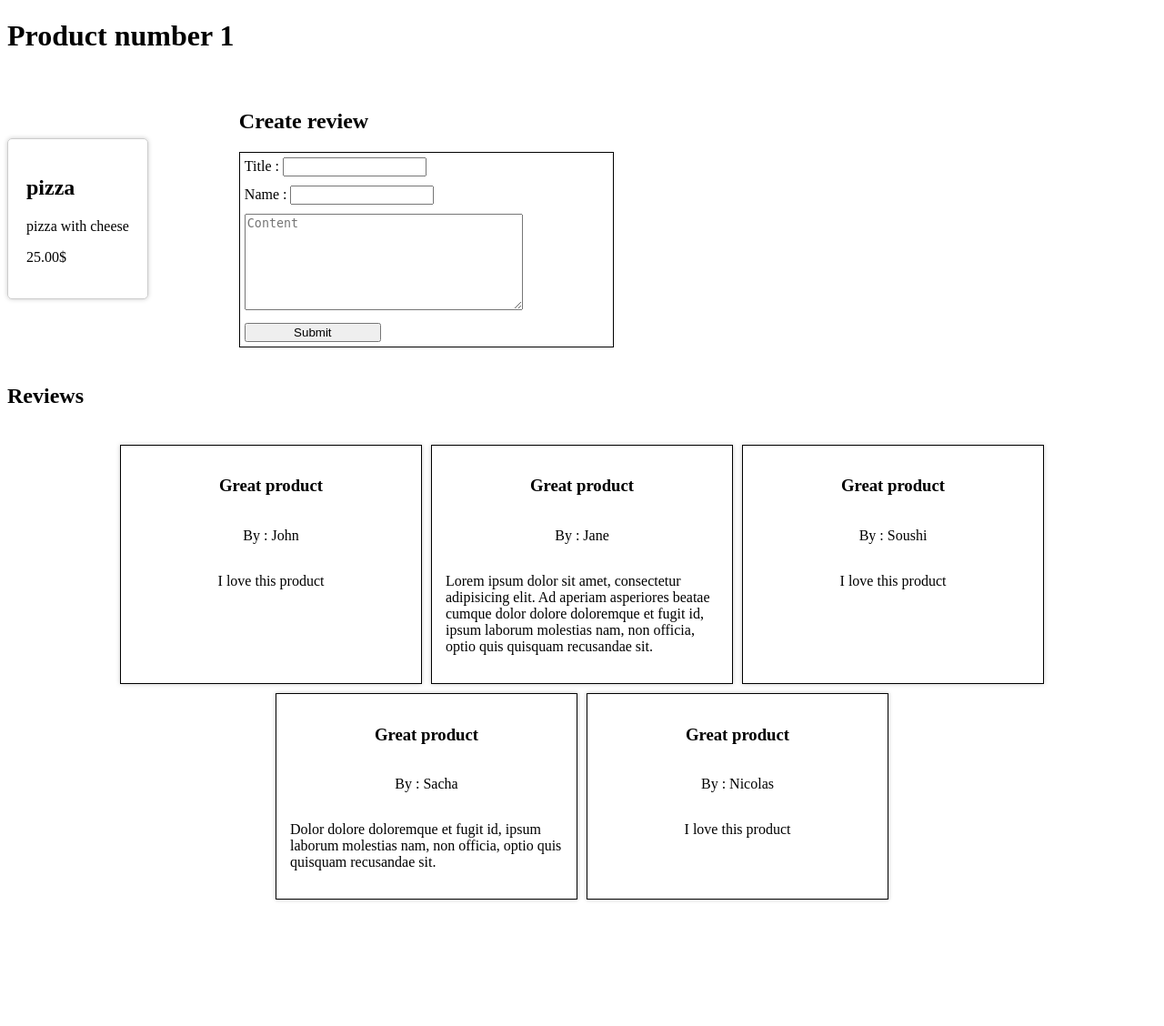
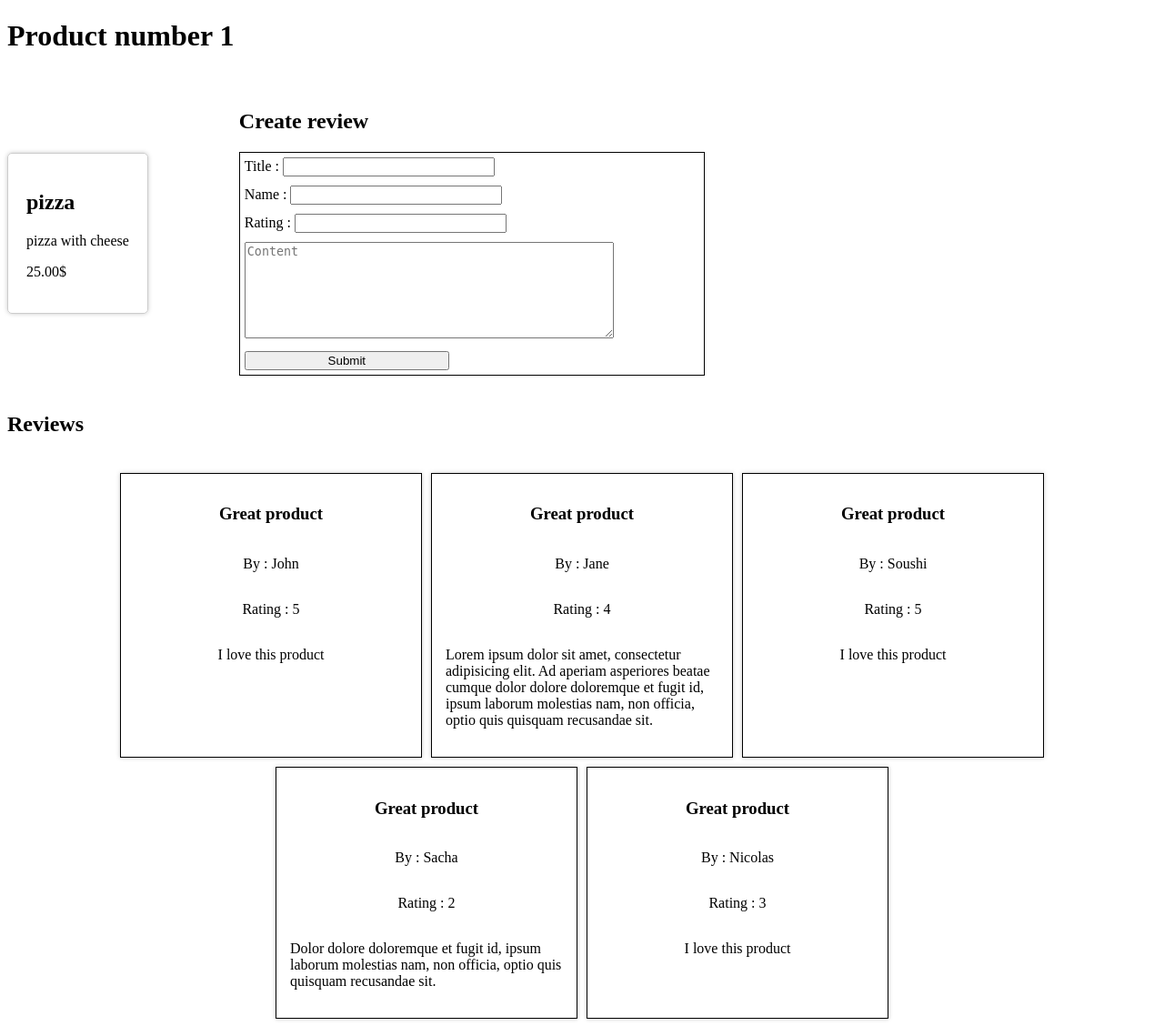
Before and after one commit to Soushi888/php-MV, a PHP site: page /product?id=1 in a window 1280 px wide. Shown: the part 26-1154 px from the top of the page at 91% size. Before the commit the page ends 1017 px from the top, so only its background shows below. Run offline with PHP 8.4, Linux system fonts and the light colour scheme; data comes from the database, SQL or seed files in the repository; both versions use the stored data as it was after the commit.

Commit message:
add rating property to reviews

```diff
--- a/controllers/product.php
+++ b/controllers/product.php
@@ -10,6 +10,22 @@ $products_model = new ProductsModel($app['database']);
 $reviews_model = new ReviewsModel($app['database']);
 
 $product_id = $_GET['id'] ?? null; // Get the product id from the query string
+
+// If the form is submitted
+if (isset($_POST['submit'])) {
+    $title = $_POST['title'];
+    $name = $_POST['name'];
+    $rating = $_POST['rating'];
+    $content = $_POST['content'];
+
+    // Create the review in the database and redirect to the product page
+    try {
+        $reviews_model->createReview($product_id, $title, $name, $rating, $content);
+        header("Location: /product?id=$product_id");
+    } catch (Exception $e) {
+        $error = $e->getMessage();
+    }
+}
 
 if ($product_id) {
     // Get the product from the database
@@ -24,14 +40,3 @@ if ($product_id) {
 } else { // If the product id is not set, redirect to the products page
     header("Location: /products");
 }
-
-// If the form is submitted
-if (isset($_POST['submit'])) {
-    $title = $_POST['title'];
-    $name = $_POST['name'];
-    $content = $_POST['content'];
-
-    // Create the review in the database and redirect to the product page
-    $reviews_model->createReview($product_id, $title, $name, $content);
-    header("Location: /product?id=$product_id");
-}
--- a/models/ReviewsModel.php
+++ b/models/ReviewsModel.php
@@ -4,6 +4,7 @@ namespace App\Models;
 
 
 use PDO;
+use Exception;
 
 class ReviewsModel
 {
@@ -12,7 +13,7 @@ class ReviewsModel
     // All the reviews of a product
     private $reviews = [];
 
- public function __construct($connection)
+    public function __construct($connection)
     {
         $this->connection = $connection; // Set the database connection
     }
@@ -34,11 +35,23 @@ class ReviewsModel
     }
 
     // Create a review
-    public function createReview($product_id, $title, $name, $content)
+    public function createReview($product_id, $title, $name, $rating, $content)
     {
-        $sql = "INSERT INTO reviews (product_id, title, name, content) VALUES (?, ?,?, ?)";
+        $sql = "INSERT INTO reviews (product_id, title, name, rating, content) VALUES (?, ?, ?, ?, ?)";
         $results = $this->connection->prepare($sql);
 
-        return $results->execute([$product_id, $title, $name, $content]);
+        $this->validateRating($rating);
+
+        return $results->execute([$product_id, $title, $name, $rating, $content]);
+    }
+
+    private function validateRating($rating)
+    {
+        // round the rating to the nearest 0.5
+        $rating = round($rating * 2) / 2;
+
+        if ($rating > 5 || $rating < 0) {
+            throw new Exception("Rating must be between 0 and 5");
+        }
     }
 }
--- a/public/css/style.css
+++ b/public/css/style.css
@@ -20,7 +20,7 @@ main {
 }
 
 .create-review {
-    width:400px;
+    width:500px;
     gap: 10px;
     display: flex;
     flex-direction: column;
@@ -29,16 +29,16 @@ main {
 }
 
 .create-review input {
-    width: 150px;
+    width: 225px;
 }
 
 .create-review textarea {
-    width: 300px;
+    width: 400px;
     height: 100px;
 }
 
 .create-review button {
-    width: 150px;
+    width: 225px;
     height: 30px;
     margin: 0 auto;
     cursor: pointer;
--- a/views/product.view.php
+++ b/views/product.view.php
@@ -18,6 +18,10 @@
           Name : <input type="text" name="name">
         </label>
         <label>
+          Rating : <input type="number" name="rating" min="0" max="7" step="0.1">
+          <?= isset($error) ? "<span class='error'>" . $error . "</span>" : "" ?>
+        </label>
+        <label>
           <textarea name="content" placeholder="Content"></textarea>
         </label>
         <input type="submit" name="submit" value="Submit">
@@ -31,6 +35,7 @@
       <div class="review">
         <h3><?= $review['title']; ?></h3>
         <p>By : <?= $review['name']; ?></p>
+        <p>Rating : <?= $review['rating']; ?></p>
         <p><?= $review['content']; ?></p>
       </div>
     <?php endforeach; ?>
```
Also changed, not shown: sql/reviews.sql (+9 -7 lines).
